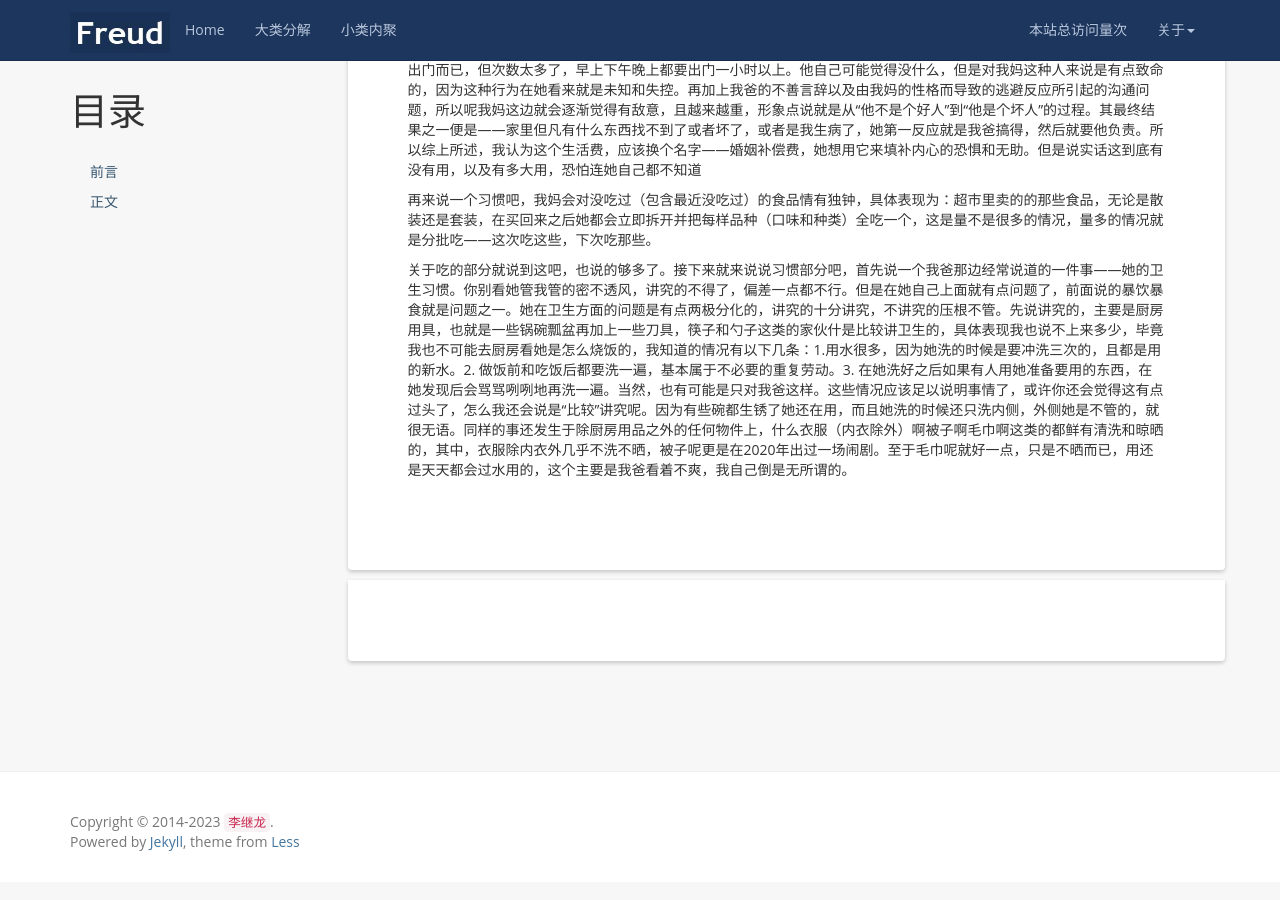
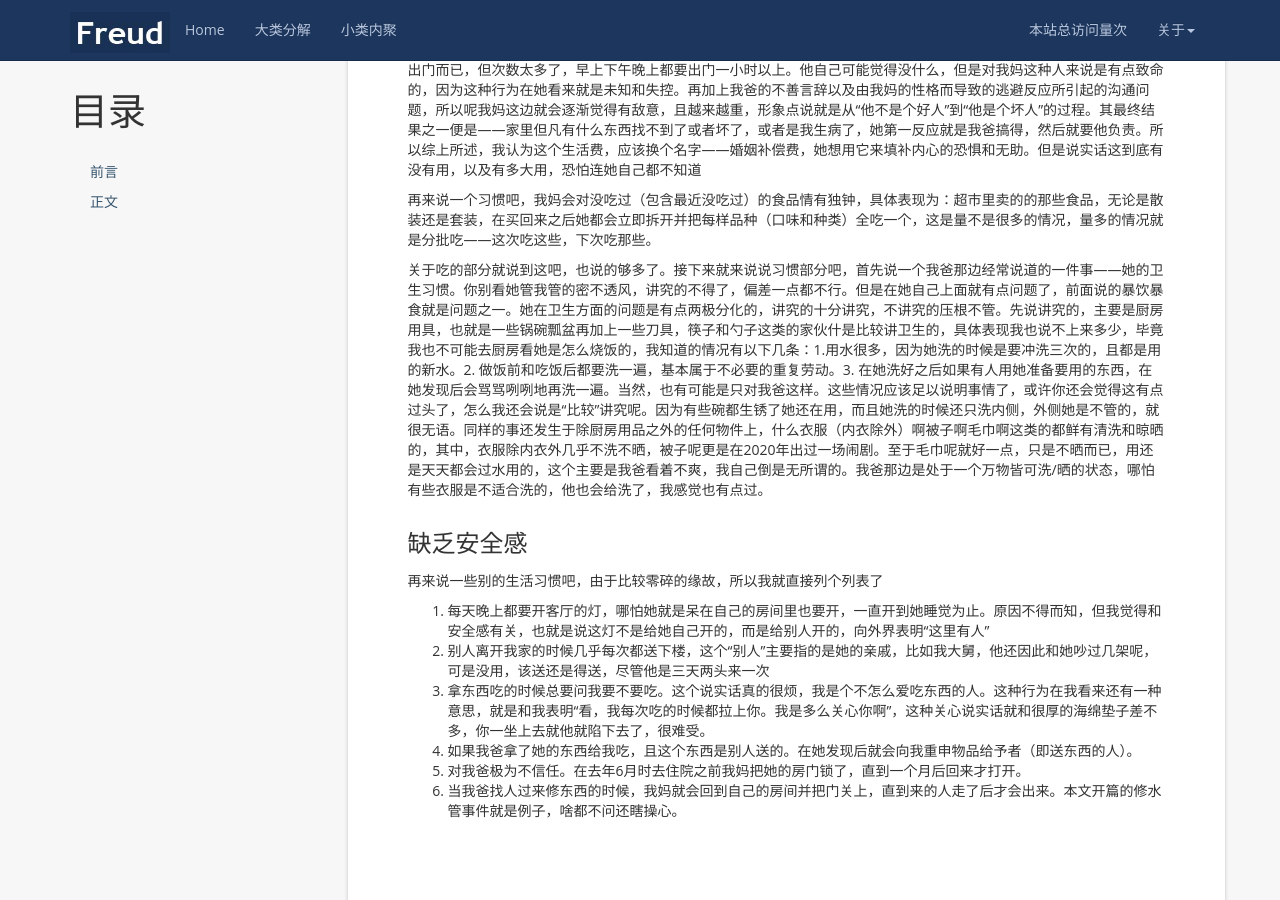
Before and after one commit to kljzndx/My-Blog, a Jekyll site: the page built from _posts/2022-11-23-细说家庭关系.md, in a window 1280 px wide and 900 px high, scrolled down 5338 px. Built offline with Jekyll 4.4.1, drawn with Linux system fonts in a browser that asks for light colours; nearby versions of some CDN libraries; comment, search, counter and statistics services are not loaded.

Commit message:
写作进度同步---6条生活习惯

```diff
--- a/_posts/2022-11-23-细说家庭关系.md
+++ b/_posts/2022-11-23-细说家庭关系.md
@@ -118,4 +118,15 @@ ok，我妈的身体已经介绍完了，由于我爸的身体没这么奇葩，
 
 再来说一个习惯吧，我妈会对没吃过（包含最近没吃过）的食品情有独钟，具体表现为：超市里卖的的那些食品，无论是散装还是套装，在买回来之后她都会立即拆开并把每样品种（口味和种类）全吃一个，这是量不是很多的情况，量多的情况就是分批吃——这次吃这些，下次吃那些。
 
-关于吃的部分就说到这吧，也说的够多了。接下来就来说说习惯部分吧，首先说一个我爸那边经常说道的一件事——她的卫生习惯。你别看她管我管的密不透风，讲究的不得了，偏差一点都不行。但是在她自己上面就有点问题了，前面说的暴饮暴食就是问题之一。她在卫生方面的问题是有点两极分化的，讲究的十分讲究，不讲究的压根不管。先说讲究的，主要是厨房用具，也就是一些锅碗瓢盆再加上一些刀具，筷子和勺子这类的家伙什是比较讲卫生的，具体表现我也说不上来多少，毕竟我也不可能去厨房看她是怎么烧饭的，我知道的情况有以下几条：1.用水很多，因为她洗的时候是要冲洗三次的，且都是用的新水。2. 做饭前和吃饭后都要洗一遍，基本属于不必要的重复劳动。3. 在她洗好之后如果有人用她准备要用的东西，在她发现后会骂骂咧咧地再洗一遍。当然，也有可能是只对我爸这样。这些情况应该足以说明事情了，或许你还会觉得这有点过头了，怎么我还会说是“比较”讲究呢。因为有些碗都生锈了她还在用，而且她洗的时候还只洗内侧，外侧她是不管的，就很无语。同样的事还发生于除厨房用品之外的任何物件上，什么衣服（内衣除外）啊被子啊毛巾啊这类的都鲜有清洗和晾晒的，其中，衣服除内衣外几乎不洗不晒，被子呢更是在2020年出过一场闹剧。至于毛巾呢就好一点，只是不晒而已，用还是天天都会过水用的，这个主要是我爸看着不爽，我自己倒是无所谓的。
+关于吃的部分就说到这吧，也说的够多了。接下来就来说说习惯部分吧，首先说一个我爸那边经常说道的一件事——她的卫生习惯。你别看她管我管的密不透风，讲究的不得了，偏差一点都不行。但是在她自己上面就有点问题了，前面说的暴饮暴食就是问题之一。她在卫生方面的问题是有点两极分化的，讲究的十分讲究，不讲究的压根不管。先说讲究的，主要是厨房用具，也就是一些锅碗瓢盆再加上一些刀具，筷子和勺子这类的家伙什是比较讲卫生的，具体表现我也说不上来多少，毕竟我也不可能去厨房看她是怎么烧饭的，我知道的情况有以下几条：1.用水很多，因为她洗的时候是要冲洗三次的，且都是用的新水。2. 做饭前和吃饭后都要洗一遍，基本属于不必要的重复劳动。3. 在她洗好之后如果有人用她准备要用的东西，在她发现后会骂骂咧咧地再洗一遍。当然，也有可能是只对我爸这样。这些情况应该足以说明事情了，或许你还会觉得这有点过头了，怎么我还会说是“比较”讲究呢。因为有些碗都生锈了她还在用，而且她洗的时候还只洗内侧，外侧她是不管的，就很无语。同样的事还发生于除厨房用品之外的任何物件上，什么衣服（内衣除外）啊被子啊毛巾啊这类的都鲜有清洗和晾晒的，其中，衣服除内衣外几乎不洗不晒，被子呢更是在2020年出过一场闹剧。至于毛巾呢就好一点，只是不晒而已，用还是天天都会过水用的，这个主要是我爸看着不爽，我自己倒是无所谓的。我爸那边是处于一个万物皆可洗/晒的状态，哪怕有些衣服是不适合洗的，他也会给洗了，我感觉也有点过。
+
+### 缺乏安全感
+
+再来说一些别的生活习惯吧，由于比较零碎的缘故，所以我就直接列个列表了
+
+1. 每天晚上都要开客厅的灯，哪怕她就是呆在自己的房间里也要开，一直开到她睡觉为止。原因不得而知，但我觉得和安全感有关，也就是说这灯不是给她自己开的，而是给别人开的，向外界表明“这里有人”
+2. 别人离开我家的时候几乎每次都送下楼，这个“别人”主要指的是她的亲戚，比如我大舅，他还因此和她吵过几架呢，可是没用，该送还是得送，尽管他是三天两头来一次
+3. 拿东西吃的时候总要问我要不要吃。这个说实话真的很烦，我是个不怎么爱吃东西的人。这种行为在我看来还有一种意思，就是和我表明“看，我每次吃的时候都拉上你。我是多么关心你啊”，这种关心说实话就和很厚的海绵垫子差不多，你一坐上去就他就陷下去了，很难受。
+4. 如果我爸拿了她的东西给我吃，且这个东西是别人送的。在她发现后就会向我重申物品给予者（即送东西的人）。
+5. 对我爸极为不信任。在去年6月时去住院之前我妈把她的房门锁了，直到一个月后回来才打开。
+6. 当我爸找人过来修东西的时候，我妈就会回到自己的房间并把门关上，直到来的人走了后才会出来。本文开篇的修水管事件就是例子，啥都不问还瞎操心。
```
